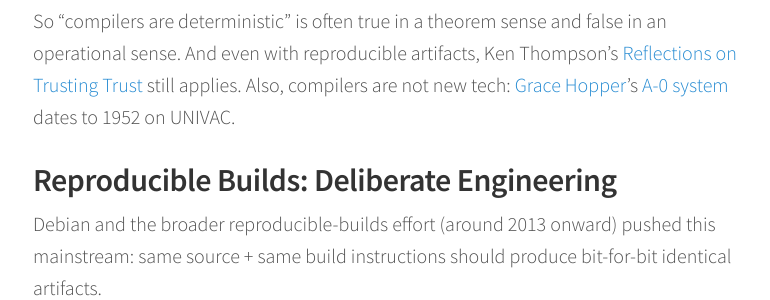
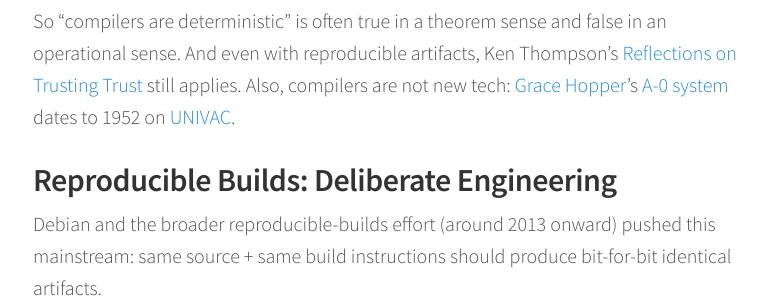
Before and after one commit to fragmede/fragmede.github.io, a Jekyll site: the page built from _posts/2026-02-21-are-compilers-deterministic-nerd-version.markdown, in a window 1280 px wide and 900 px high, scrolled down 2075 px. Shown: the part 156-456 px from the top of the window, without its empty margins (247-1017 px from the left). Built offline with Jekyll 4.4.1, drawn with Linux system fonts in a browser that asks for light colours; part of the change alters nothing that is shown.

```diff
--- a/_posts/2026-02-21-are-compilers-deterministic-nerd-version.markdown
+++ b/_posts/2026-02-21-are-compilers-deterministic-nerd-version.markdown
@@ -62,7 +62,7 @@ ASLR note: ASLR does not directly randomize the emitted binary. It randomizes pr
 
 So "compilers are deterministic" is often true in a theorem sense and false in an operational sense.
 And even with reproducible artifacts, Ken Thompson's [Reflections on Trusting Trust](https://aeb.win.tue.nl/linux/hh/thompson/trust.html) still applies.
-Also, compilers are not new tech: [Grace Hopper](https://en.wikipedia.org/wiki/Grace_Hopper)'s [A-0 system](https://en.wikipedia.org/wiki/A-0_System) dates to 1952 on UNIVAC.
+Also, compilers are not new tech: [Grace Hopper](https://en.wikipedia.org/wiki/Grace_Hopper)'s [A-0 system](https://en.wikipedia.org/wiki/A-0_System) dates to 1952 on [UNIVAC](https://en.wikipedia.org/wiki/UNIVAC_I).
 
 ## Reproducible Builds: Deliberate Engineering
 
```
